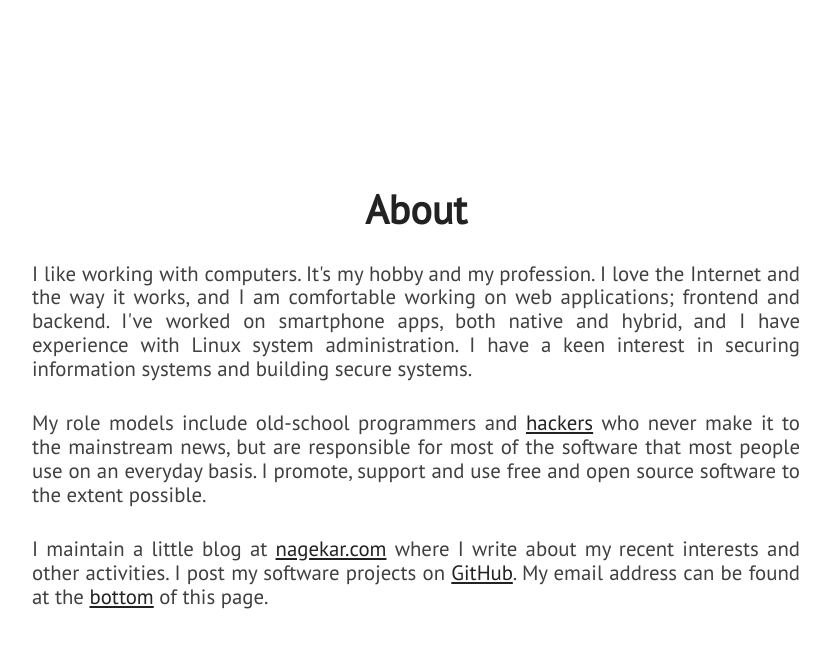
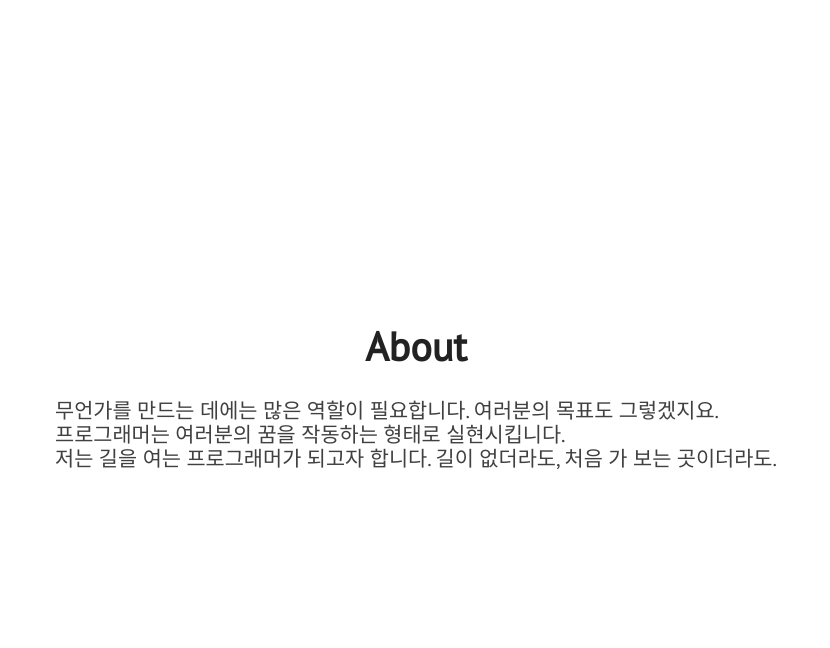
Before and after one commit to JoKangHyeon/JoKangHyeon.github.io, a Jekyll site: the page built from index.html, in a window 1280 px wide and 900 px high, scrolled down 1018 px. Shown: the top 648 px of the window, without its empty margins (224-1054 px from the left). Built offline with Jekyll 4.4.1, drawn with Linux system fonts in a browser that asks for light colours; nearby versions of some CDN libraries.

Commit message:
Update about.html

```diff
--- a/_includes/about.html
+++ b/_includes/about.html
@@ -3,13 +3,12 @@
         <div id="about-text">
             <div class="section-heading">About</div>
             <p class="paragraph-text justify-text">
-                I like working with computers. It's my hobby and my profession. I love the Internet and the way it works, and I am comfortable working on web applications; frontend and backend. I've worked on smartphone apps, both native and hybrid, and I have experience with Linux system administration. I have a keen interest in securing information systems and building secure systems.
+                무언가를 만드는 데에는 많은 역할이 필요합니다. 여러분의 목표도 그렇겠지요.<br>
+                프로그래머는 여러분의 꿈을 작동하는 형태로 실현시킵니다.<br>
+                저는 길을 여는 프로그래머가 되고자 합니다. 길이 없더라도, 처음 가 보는 곳이더라도.
             </p>
             <p class="paragraph-text justify-text">
-                My role models include old-school programmers and <a href="https://stallman.org/articles/on-hacking.html">hackers</a> who never make it to the mainstream news, but are responsible for most of the software that most people use on an everyday basis. I promote, support and use free and open source software to the extent possible.
-            </p>
-            <p class="paragraph-text justify-text">
-                I maintain a little blog at <a href="{{ site.blog_url }}">nagekar.com</a> where I write about my recent interests and other activities. I post my software projects on <a href="https://github.com/{{ site.github_username }}">GitHub</a>. My email address can be found at the <span class="extra-link"><a href="#extra">bottom</a></span> of this page.
+
             </p>
         </div>
     </section>
```
